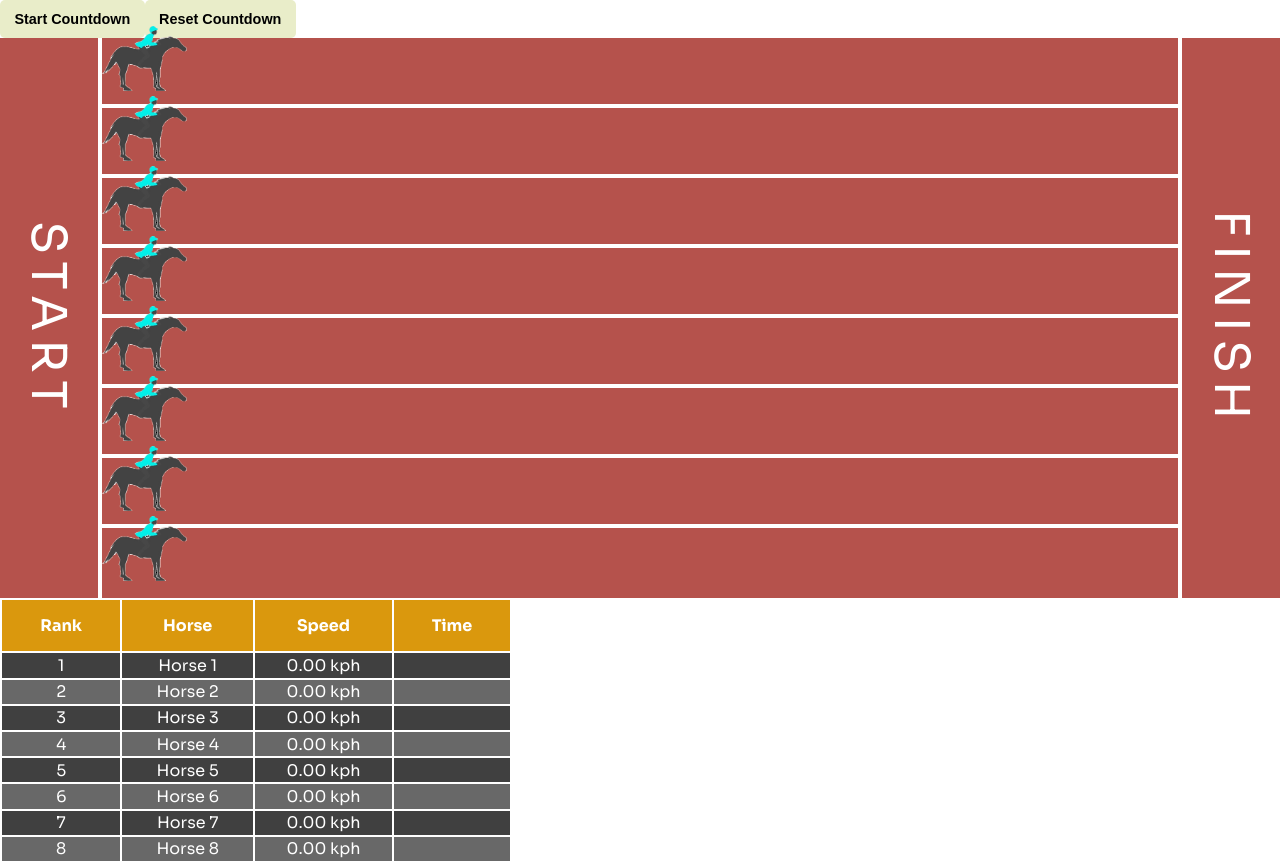
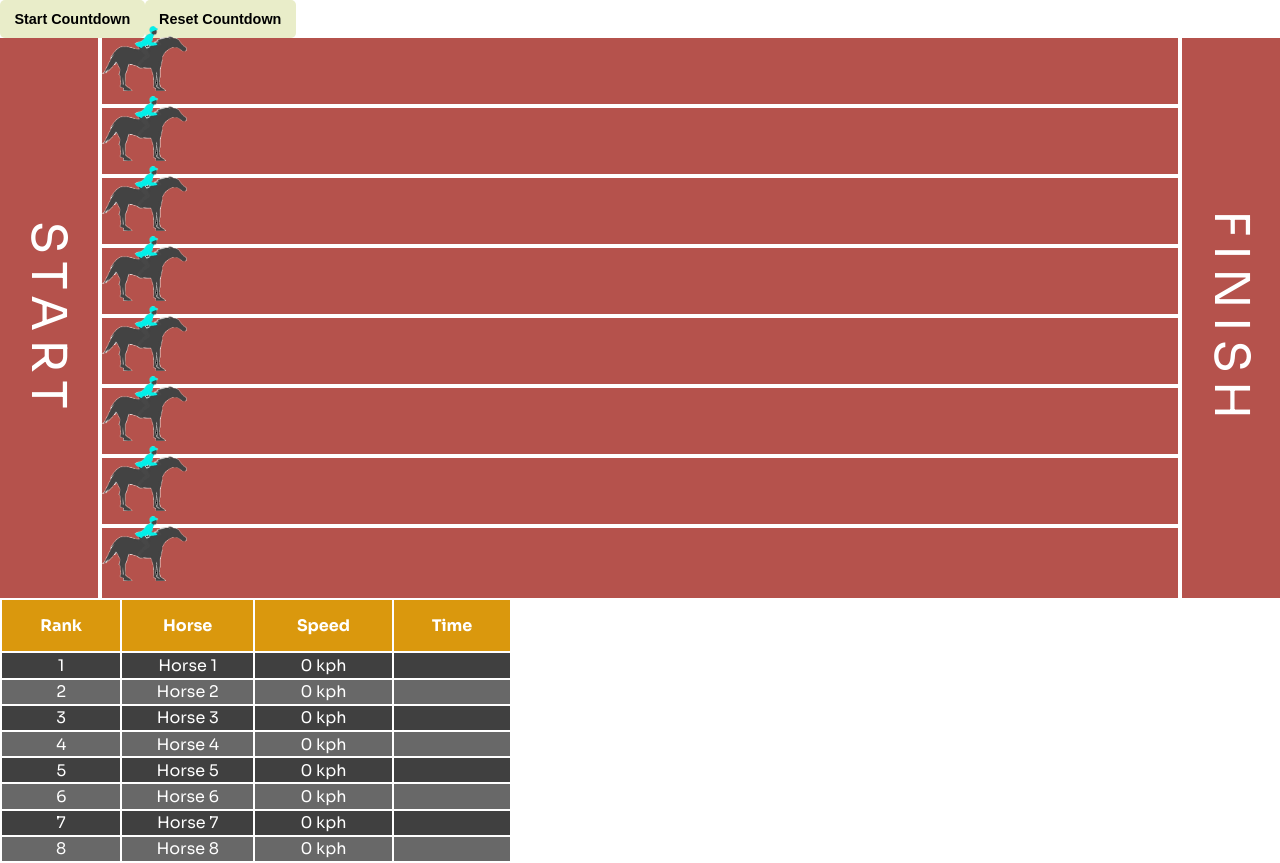
Before and after one commit to trombonist76/protein-bootcamp-horseracing-app, a Vue app: page / in a window 1280 px wide. Built offline with nearby package versions, Linux system fonts and the light colour scheme.

Commit message:
[Update] Horse moving transition & speed deviation

```diff
--- a/src/components/Horse/Horse.vue
+++ b/src/components/Horse/Horse.vue
@@ -32,6 +32,7 @@
       height: 65px;
       margin-top: -12px;
       position: absolute;
+      transition: left linear .1s;
     }
   }
 
--- a/src/components/Leaderboard/LeaderboardItem.vue
+++ b/src/components/Leaderboard/LeaderboardItem.vue
@@ -5,7 +5,7 @@ const props = defineProps(["horse", "rank"])
   <tr>
     <td>{{props.rank + 1}}</td>
     <td>{{props.horse.name}}</td>
-    <td>{{props.horse.speed.toFixed(2)}} kph</td>
+    <td>{{props.horse.speed}} kph</td>
     <td>{{props.horse.time}}</td>
   </tr>
   <!-- <div class="item">{{horse.name}}</div> -->
--- a/src/composables/horse.js
+++ b/src/composables/horse.js
@@ -41,7 +41,7 @@ export default function useHorse(){
   }
 
   function runHorse(horse){
-    setTimeout(() => updateHorse(horse), 1000 / horse.speed)
+    setTimeout(() => updateHorse(horse), 2000 / horse.speed)
   }
 
   const goFinish = (finishedHorse) => {
--- a/src/utils/index.js
+++ b/src/utils/index.js
@@ -31,7 +31,7 @@ export function getRandomSpeed(min = 20, max = 40) {
 
 export function speedMultiplier(
   speed,
-  deviation = 0.2,
+  deviation = 0.05,
   minBetween = 20,
   maxBetween = 40
 ) {
```
